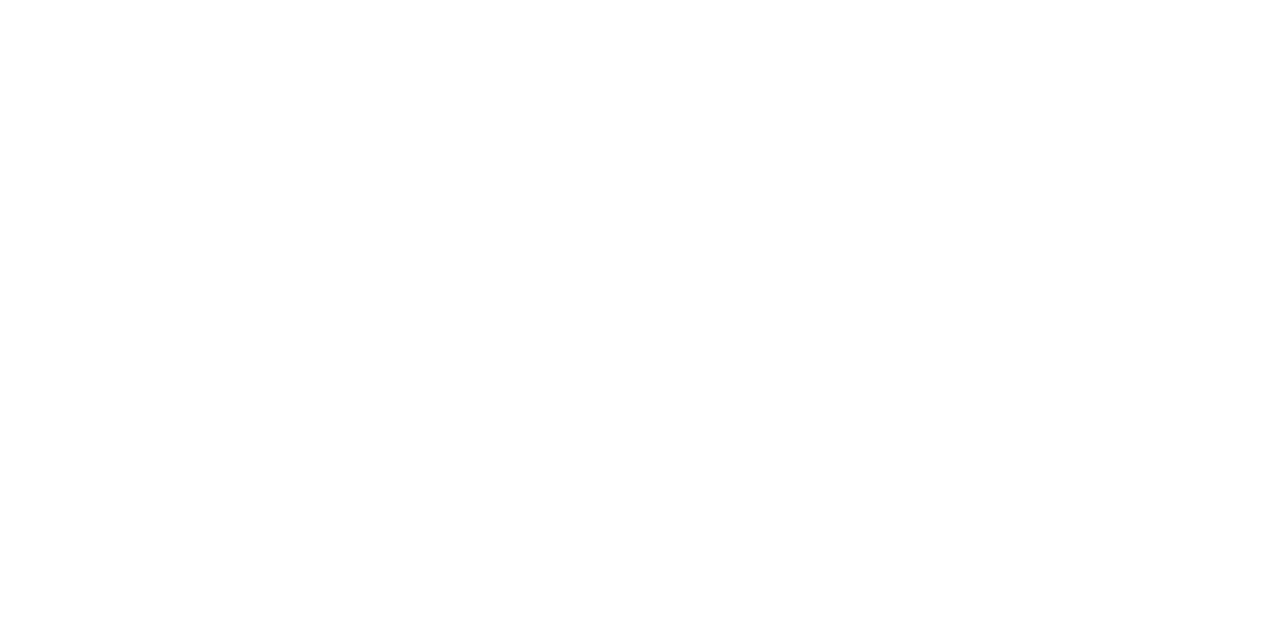
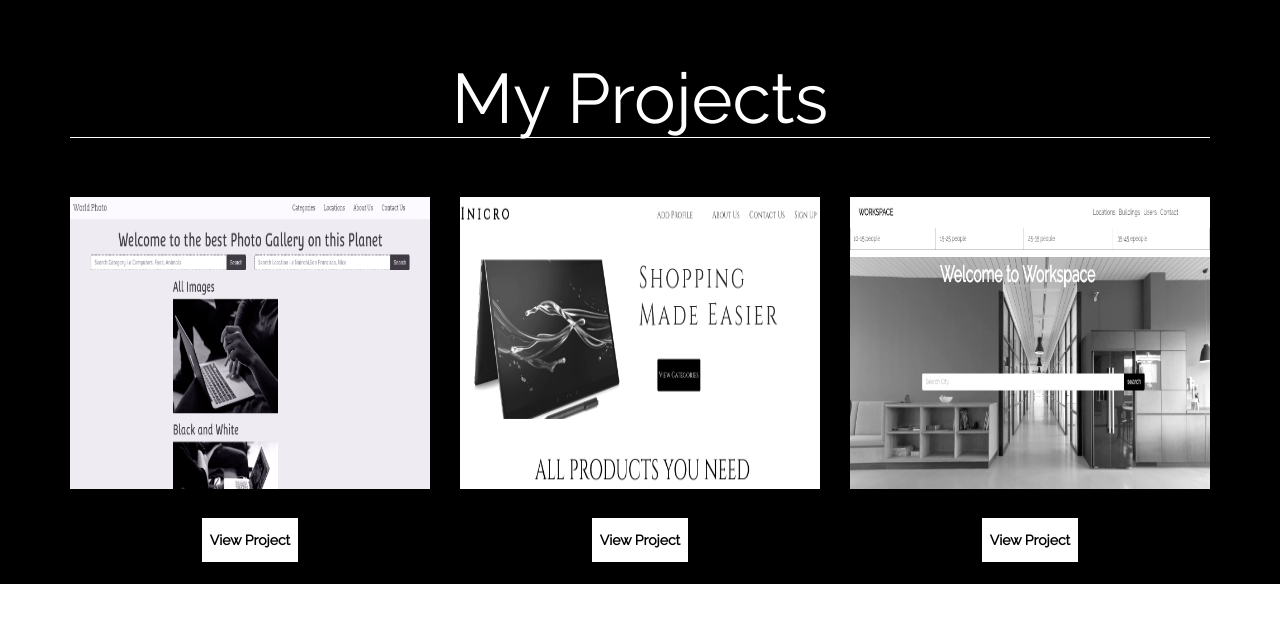
Before and after one commit to andykimchris/new-portfolio, a plain HTML site: page index.html in a window 1280 px wide. Drawn offline with nearby package versions, Linux system fonts and the light colour scheme.

Commit message:
renders projects

```diff
--- a/index.html
+++ b/index.html
@@ -10,4 +10,26 @@
   <link href="https://fonts.googleapis.com/css?family=Raleway" rel="stylesheet">
   <link rel="stylesheet" href="https://maxcdn.bootstrapcdn.com/font-awesome/4.7.0/css/font-awesome.min.css">
   <link rel="stylesheet" href="https://maxcdn.bootstrapcdn.com/bootstrap/3.3.7/css/bootstrap.min.css" integrity="sha384-BVYiiSIFeK1dGmJRAkycuHAHRg32OmUcww7on3RYdg4Va+PmSTsz/K68vbdEjh4u" crossorigin="anonymous">
-</head>
+</head>  <div class="work">
+    <div class="container">
+
+      <h1>My Projects</h1>
+
+      <div class="row">
+        <div class="col-lg-4 col-sm-12 anim">
+          <img src="images/project1.png" class="anim">
+          <a href="https://unsplashbyandy.herokuapp.com/">  <button>View Project</button></a>
+        </div>
+        <div class="col-lg-4 col-sm-12 anim">
+          <img src="images/project2.png" class="anim">
+          <a href="https://inicrobyandrew.herokuapp.com/">  <button>View Project</button></a>
+        </div>
+        <div class="col-lg-4 col-sm-12 anim">
+          <img src="images/workspace.png" class="anim">
+          <a href="https://workspaceaed.herokuapp.com/">  <button>View Project</button></a>
+        </div>
+
+      </div>
+
+    </div>
+  </div>
```
